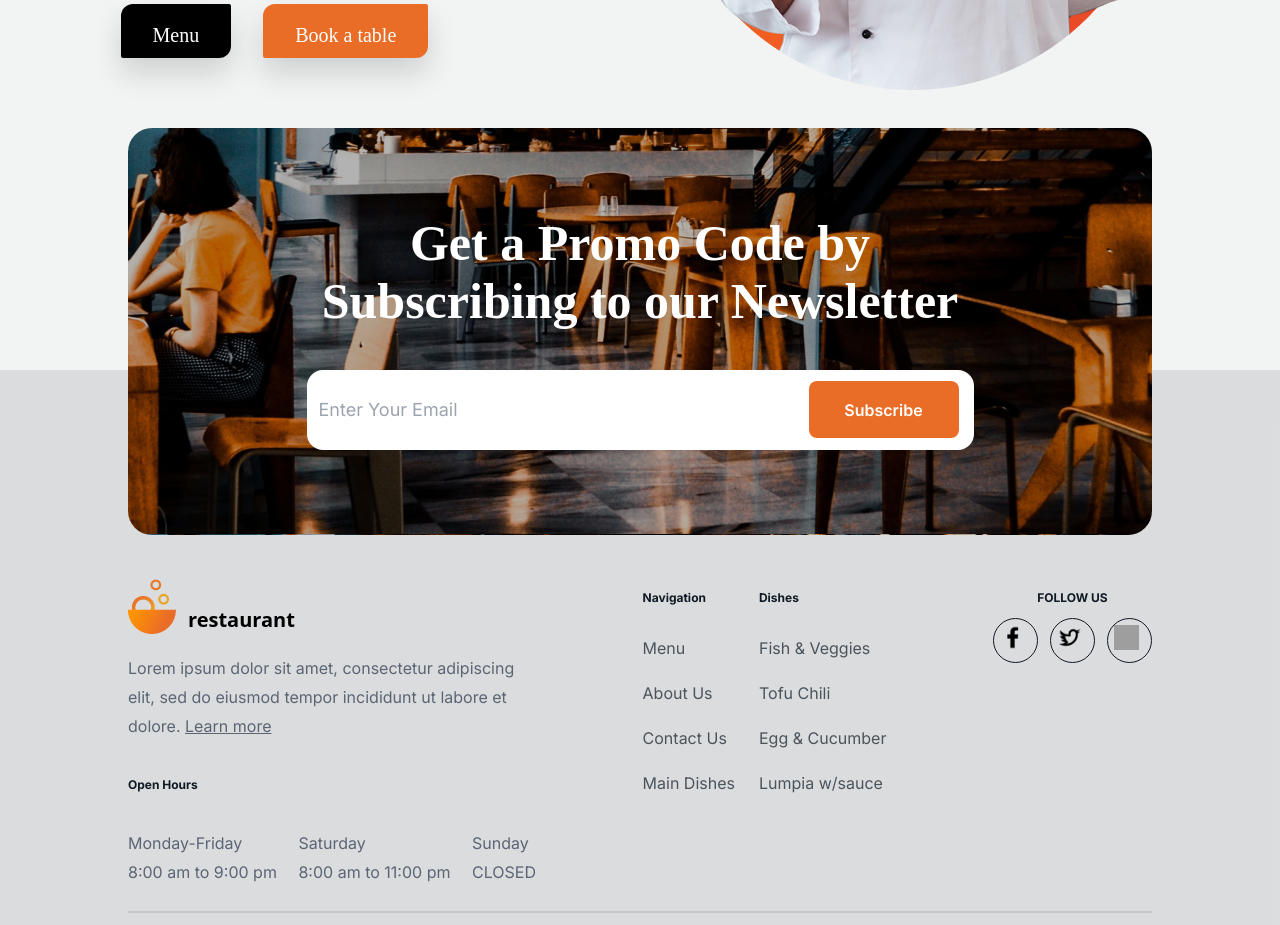
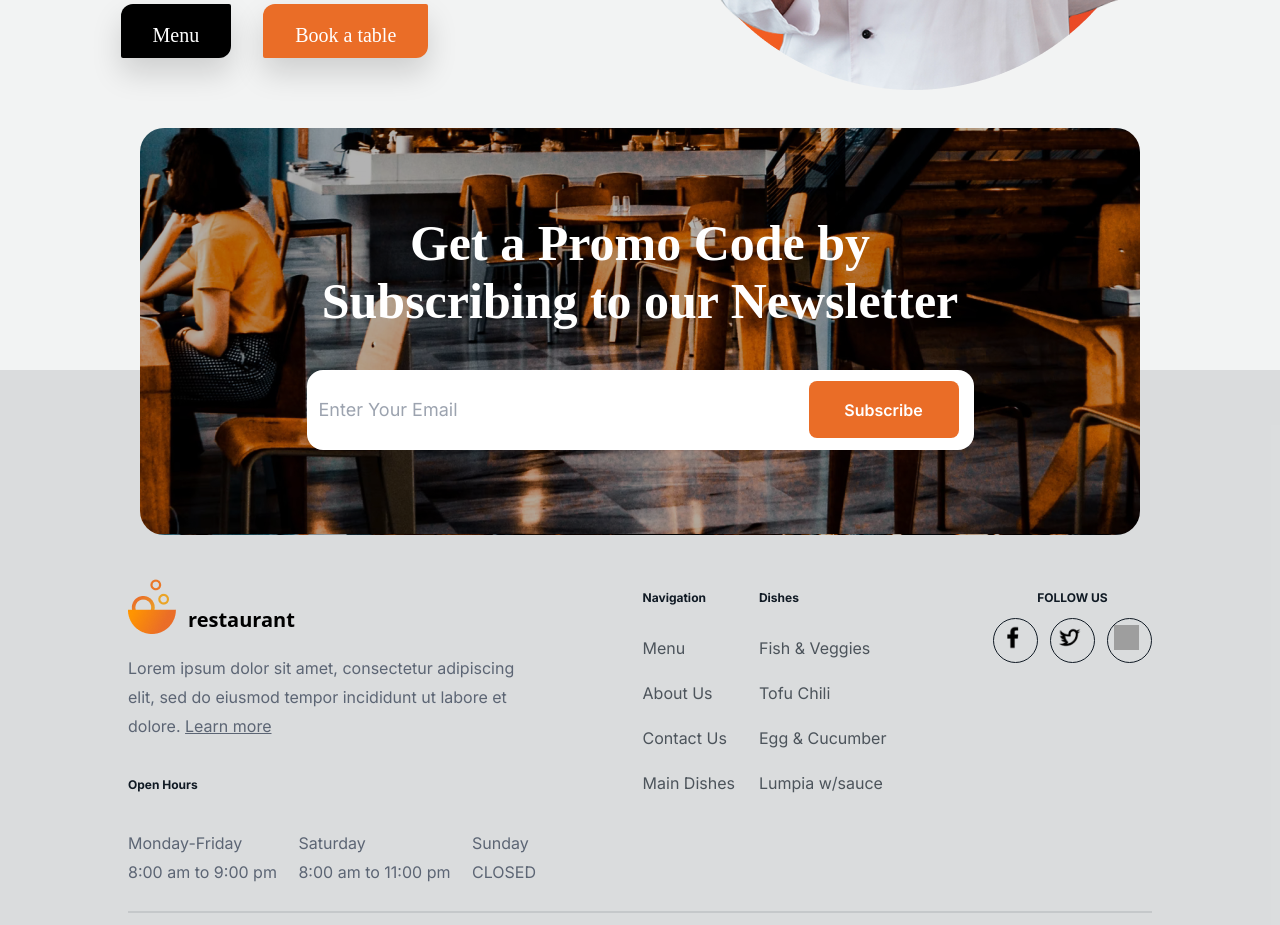
Before and after one commit to JosephHuntley/restaurant, a React (Vite) app: page / in a window 1280 px wide. Shown: the part 3640-4565 px from the top of the page. Built offline with nearby package versions, Linux system fonts and the light colour scheme; grey boxes are pictures that could not be loaded; a web font is replaced by a local one.

Commit message:
Fixed height and width issue with CTA

```diff
--- a/src/components/Footer.tsx
+++ b/src/components/Footer.tsx
@@ -5,10 +5,10 @@ import Socials from './reusable/Socials';
 
 function Footer() {
 	return (
-		<footer className='pt-52 flex flex-col  md:px-32 pb-[50px] bg-secondary/10 '>
-			<div className='h-0'>
+		<footer className='pt-52 flex flex-col md:px-32 pb-[50px] bg-secondary/10 '>
+			<div className='h-0 self-center'>
 				<div
-					className='h-[407px] max-w-[1151px]  relative md:top-[-450px] top-[-450px] rounded-3xl flex flex-col justify-center items-center  '
+					className='max-h-[407px] lg:min-h-[407px] md:min-h-[307px] min-h-[320px] max-w-[1151px] lg:min-w-[1000px] sm:min-w-[700px] min-w-[200px]   relative md:top-[-450px] top-[-450px] rounded-3xl flex flex-col justify-center items-center  '
 					id='cta'>
 					<h2 className='text-white font-davidLibre md:text-[50px] text-[30px] leading-[58px] font-bold text-center md:max-w-[804px] max-w-[400px]'>
 						Get a Promo Code by <br className='md:flex hidden' />
```
